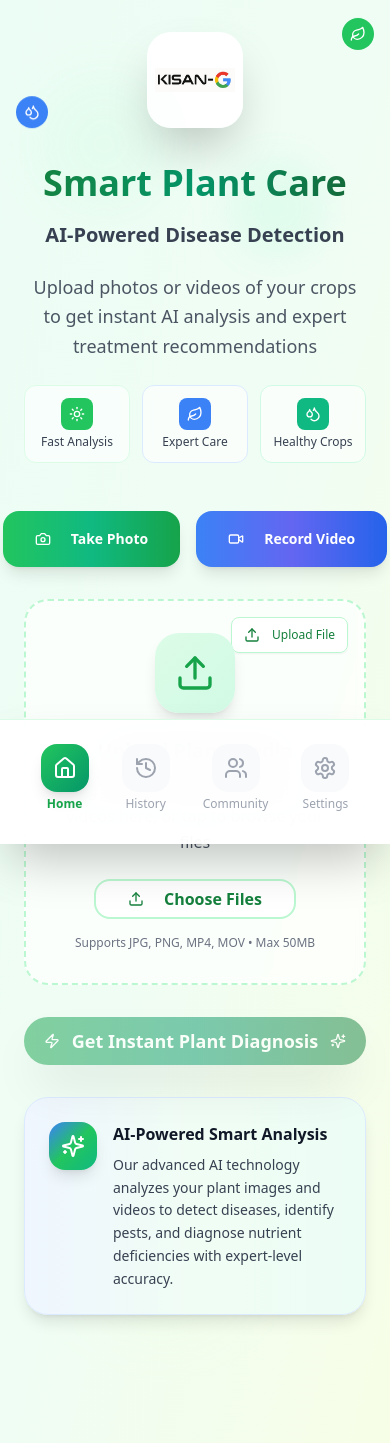
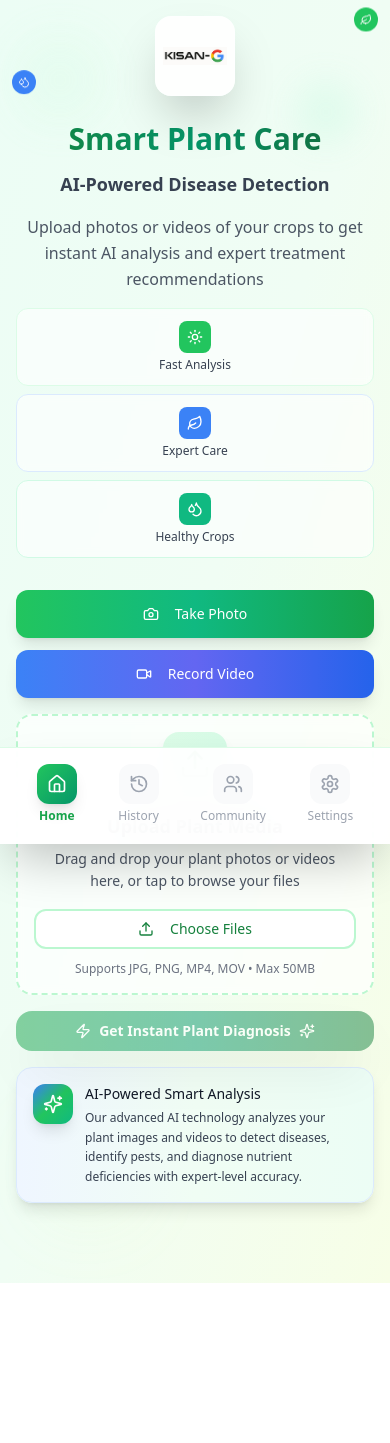
Before and after one commit to charantejayadavaerpula/plant-doctor-vedio, a React (Vite) app: page / in a window 390 px wide. After the commit the page ends 1283 px from the top, so only its background shows below. Built offline with nearby package versions, Linux system fonts and the light colour scheme.

Commit message:
Refactor: Implement responsive UI design
Adjusted the UI to provide different layouts and components for mobile and desktop devices.

```diff
--- a/src/components/MediaUpload.tsx
+++ b/src/components/MediaUpload.tsx
@@ -108,31 +108,31 @@ export const MediaUpload = ({ onAnalysisComplete, isAnalyzing, setIsAnalyzing }:
   }
 
   return (
-    <div className="space-y-8 animate-fade-in">
-      {/* Enhanced Camera Options */}
-      <div className="flex gap-4 justify-center">
+    <div className="space-y-4 md:space-y-8 animate-fade-in">
+      {/* Camera Options - Mobile: Stacked, Desktop: Side by side */}
+      <div className="flex flex-col sm:flex-row gap-3 sm:gap-4 justify-center">
         <Button
           onClick={() => openCamera('photo')}
           disabled={isAnalyzing}
-          className="h-14 px-8 bg-gradient-to-r from-green-500 via-emerald-500 to-green-600 hover:from-green-600 hover:via-emerald-600 hover:to-green-700 text-white rounded-2xl flex items-center space-x-3 shadow-lg hover:shadow-xl transition-all duration-300 hover:scale-105 border-0"
+          className="h-12 sm:h-14 px-6 sm:px-8 bg-gradient-to-r from-green-500 via-emerald-500 to-green-600 hover:from-green-600 hover:via-emerald-600 hover:to-green-700 text-white rounded-xl sm:rounded-2xl flex items-center justify-center space-x-2 sm:space-x-3 shadow-lg hover:shadow-xl transition-all duration-300 hover:scale-105 border-0 w-full sm:w-auto"
         >
-          <Camera className="h-5 w-5" />
-          <span className="font-semibold">Take Photo</span>
+          <Camera className="h-4 w-4 sm:h-5 sm:w-5" />
+          <span className="font-medium sm:font-semibold text-sm sm:text-base">Take Photo</span>
         </Button>
 
         <Button
           onClick={() => openCamera('video')}
           disabled={isAnalyzing}
-          className="h-14 px-8 bg-gradient-to-r from-blue-500 via-indigo-500 to-blue-600 hover:from-blue-600 hover:via-indigo-600 hover:to-blue-700 text-white rounded-2xl flex items-center space-x-3 shadow-lg hover:shadow-xl transition-all duration-300 hover:scale-105 border-0"
+          className="h-12 sm:h-14 px-6 sm:px-8 bg-gradient-to-r from-blue-500 via-indigo-500 to-blue-600 hover:from-blue-600 hover:via-indigo-600 hover:to-blue-700 text-white rounded-xl sm:rounded-2xl flex items-center justify-center space-x-2 sm:space-x-3 shadow-lg hover:shadow-xl transition-all duration-300 hover:scale-105 border-0 w-full sm:w-auto"
         >
-          <Video className="h-5 w-5" />
-          <span className="font-semibold">Record Video</span>
+          <Video className="h-4 w-4 sm:h-5 sm:w-5" />
+          <span className="font-medium sm:font-semibold text-sm sm:text-base">Record Video</span>
         </Button>
       </div>
 
-      {/* Enhanced Upload Area */}
+      {/* Upload Area - Mobile: Compact, Desktop: Spacious */}
       <div
-        className={`relative border-2 border-dashed rounded-3xl p-8 text-center transition-all duration-500 hover:shadow-xl ${
+        className={`relative border-2 border-dashed rounded-2xl sm:rounded-3xl p-4 sm:p-8 text-center transition-all duration-500 hover:shadow-xl ${
           dragActive
             ? "border-green-400 bg-gradient-to-br from-green-50 to-emerald-50 scale-[1.02] shadow-lg"
             : "border-green-200 bg-white/70 backdrop-blur-sm hover:border-green-300 hover:bg-gradient-to-br hover:from-green-50/50 hover:to-emerald-50/50"
@@ -142,41 +142,44 @@ export const MediaUpload = ({ onAnalysisComplete, isAnalyzing, setIsAnalyzing }:
         onDragOver={handleDrag}
         onDrop={handleDrop}
       >
-        {/* Small Upload Button */}
-        <div className="absolute top-4 right-4">
+        {/* Small Upload Button - Only on Desktop */}
+        <div className="absolute top-3 right-3 sm:top-4 sm:right-4 hidden sm:block">
           <Button
             size="sm"
             variant="outline"
             onClick={() => fileInputRef.current?.click()}
             disabled={isAnalyzing}
-            className="bg-white/90 backdrop-blur-sm border-green-200 text-green-700 hover:bg-green-50 hover:border-green-300 px-3 py-1.5 rounded-lg text-xs font-medium shadow-sm"
+            className="bg-white/90 backdrop-blur-sm border-green-200 text-green-700 hover:bg-green-50 hover:border-green-300 px-2 sm:px-3 py-1 sm:py-1.5 rounded-lg text-xs font-medium shadow-sm"
           >
             <Upload className="h-3 w-3 mr-1" />
-            Upload File
+            <span className="hidden sm:inline">Upload File</span>
           </Button>
         </div>
 
         <div className="relative flex flex-col items-center">
-          <div className="w-20 h-20 bg-gradient-to-br from-green-100 to-emerald-100 rounded-3xl flex items-center justify-center mb-6 shadow-lg hover:scale-110 transition-transform duration-300">
-            <Upload className="h-10 w-10 text-green-600" />
+          {/* Upload Icon - Mobile: Smaller, Desktop: Larger */}
+          <div className="w-16 h-16 sm:w-20 sm:h-20 bg-gradient-to-br from-green-100 to-emerald-100 rounded-2xl sm:rounded-3xl flex items-center justify-center mb-4 sm:mb-6 shadow-lg hover:scale-110 transition-transform duration-300">
+            <Upload className="h-8 w-8 sm:h-10 sm:w-10 text-green-600" />
           </div>
 
-          <h3 className="text-xl font-bold text-gray-900 mb-3">Upload Plant Media</h3>
-          <p className="text-gray-600 mb-6 text-base leading-relaxed max-w-sm">
+          {/* Title - Mobile: Smaller, Desktop: Larger */}
+          <h3 className="text-lg sm:text-xl font-bold text-gray-900 mb-2 sm:mb-3">Upload Plant Media</h3>
+          <p className="text-gray-600 mb-4 sm:mb-6 text-sm sm:text-base leading-relaxed max-w-sm px-2 sm:px-0">
             Drag and drop your plant photos or videos here, or tap to browse your files
           </p>
 
+          {/* Browse Button - Mobile: Full width, Desktop: Inline */}
           <Button
             variant="outline"
             onClick={() => fileInputRef.current?.click()}
             disabled={isAnalyzing}
-            className="border-2 border-green-200 text-green-700 hover:bg-green-50 hover:border-green-300 px-8 py-3 rounded-2xl font-semibold text-base hover:scale-105 transition-all duration-300"
+            className="border-2 border-green-200 text-green-700 hover:bg-green-50 hover:border-green-300 px-6 sm:px-8 py-2 sm:py-3 rounded-xl sm:rounded-2xl font-medium sm:font-semibold text-sm sm:text-base hover:scale-105 transition-all duration-300 w-full sm:w-auto"
           >
-            <Upload className="h-5 w-5 mr-3" />
+            <Upload className="h-4 w-4 sm:h-5 sm:w-5 mr-2 sm:mr-3" />
             Choose Files
           </Button>
 
-          <p className="text-xs text-gray-500 mt-4">
+          <p className="text-xs text-gray-500 mt-3 sm:mt-4">
             Supports JPG, PNG, MP4, MOV • Max 50MB
           </p>
 
@@ -190,64 +193,64 @@ export const MediaUpload = ({ onAnalysisComplete, isAnalyzing, setIsAnalyzing }:
         </div>
       </div>
 
-      {/* Enhanced Selected File Display */}
+      {/* Selected File Display - Mobile: Compact, Desktop: Spacious */}
       {selectedFile && (
-        <div className="bg-white/90 backdrop-blur-sm rounded-3xl p-6 border border-green-100 shadow-lg animate-scale-in">
+        <div className="bg-white/90 backdrop-blur-sm rounded-2xl sm:rounded-3xl p-4 sm:p-6 border border-green-100 shadow-lg animate-scale-in">
           <div className="flex items-center justify-between">
             <div className="flex items-center flex-1">
-              <div className="w-16 h-16 bg-gradient-to-br from-green-500 to-emerald-600 rounded-2xl flex items-center justify-center mr-4 shadow-lg">
+              <div className="w-12 h-12 sm:w-16 sm:h-16 bg-gradient-to-br from-green-500 to-emerald-600 rounded-xl sm:rounded-2xl flex items-center justify-center mr-3 sm:mr-4 shadow-lg">
                 {selectedFile.type.startsWith('video/') ? (
-                  <Video className="h-8 w-8 text-white" />
+                  <Video className="h-6 w-6 sm:h-8 sm:w-8 text-white" />
                 ) : (
-                  <Image className="h-8 w-8 text-white" />
+                  <Image className="h-6 w-6 sm:h-8 sm:w-8 text-white" />
                 )}
               </div>
               <div className="flex-1 min-w-0">
-                <p className="font-bold text-gray-900 text-base truncate">{selectedFile.name}</p>
-                <p className="text-sm text-gray-600 mt-1 flex items-center">
+                <p className="font-medium sm:font-bold text-gray-900 text-sm sm:text-base truncate">{selectedFile.name}</p>
+                <p className="text-xs sm:text-sm text-gray-600 mt-1 flex items-center">
                   <span>{(selectedFile.size / 1024 / 1024).toFixed(2)} MB</span>
                   <span className="mx-2">•</span>
                   <span className="uppercase font-medium">{selectedFile.type.split('/')[1]}</span>
                 </p>
               </div>
-              <div className="ml-4">
-                <CheckCircle className="h-7 w-7 text-green-500" />
+              <div className="ml-3 sm:ml-4">
+                <CheckCircle className="h-5 w-5 sm:h-7 sm:w-7 text-green-500" />
               </div>
             </div>
           </div>
         </div>
       )}
 
-      {/* Enhanced Analysis Button */}
+      {/* Analysis Button - Mobile: Full width, Desktop: Centered */}
       <Button
         onClick={handleAnalyze}
         disabled={!selectedFile || isAnalyzing}
-        className="w-full bg-gradient-to-r from-green-600 via-emerald-600 to-green-700 hover:from-green-700 hover:via-emerald-700 hover:to-green-800 text-white py-6 rounded-3xl text-lg font-bold shadow-2xl disabled:opacity-50 disabled:cursor-not-allowed transition-all duration-300 hover:scale-[1.02] border-0"
+        className="w-full bg-gradient-to-r from-green-600 via-emerald-600 to-green-700 hover:from-green-700 hover:via-emerald-700 hover:to-green-800 text-white py-4 sm:py-6 rounded-2xl sm:rounded-3xl text-base sm:text-lg font-bold shadow-2xl disabled:opacity-50 disabled:cursor-not-allowed transition-all duration-300 hover:scale-[1.02] border-0"
       >
         {isAnalyzing ? (
-          <div className="flex items-center">
-            <div className="w-6 h-6 border-3 border-white border-t-transparent rounded-full animate-spin mr-3"></div>
-            <Sparkles className="h-5 w-5 mr-2 animate-pulse" />
-            Analyzing Your Plant...
+          <div className="flex items-center justify-center">
+            <div className="w-5 h-5 sm:w-6 sm:h-6 border-2 sm:border-3 border-white border-t-transparent rounded-full animate-spin mr-2 sm:mr-3"></div>
+            <Sparkles className="h-4 w-4 sm:h-5 sm:w-5 mr-2 animate-pulse" />
+            <span className="text-sm sm:text-base">Analyzing Your Plant...</span>
           </div>
         ) : (
           <div className="flex items-center justify-center">
-            <Zap className="h-6 w-6 mr-3" />
-            Get Instant Plant Diagnosis
-            <Sparkles className="h-5 w-5 ml-3" />
+            <Zap className="h-5 w-5 sm:h-6 sm:w-6 mr-2 sm:mr-3" />
+            <span className="text-sm sm:text-base">Get Instant Plant Diagnosis</span>
+            <Sparkles className="h-4 w-4 sm:h-5 sm:w-5 ml-2 sm:ml-3" />
           </div>
         )}
       </Button>
 
-      {/* Enhanced Info Section */}
-      <div className="bg-gradient-to-r from-blue-50 via-green-50 to-emerald-50 rounded-3xl p-6 border border-blue-100 shadow-lg">
-        <div className="flex items-start space-x-4">
-          <div className="w-12 h-12 bg-gradient-to-br from-blue-500 via-green-500 to-emerald-500 rounded-2xl flex items-center justify-center flex-shrink-0 shadow-lg">
-            <Sparkles className="h-6 w-6 text-white" />
+      {/* Info Section - Mobile: Compact, Desktop: Spacious */}
+      <div className="bg-gradient-to-r from-blue-50 via-green-50 to-emerald-50 rounded-2xl sm:rounded-3xl p-4 sm:p-6 border border-blue-100 shadow-lg">
+        <div className="flex items-start space-x-3 sm:space-x-4">
+          <div className="w-10 h-10 sm:w-12 sm:h-12 bg-gradient-to-br from-blue-500 via-green-500 to-emerald-500 rounded-xl sm:rounded-2xl flex items-center justify-center flex-shrink-0 shadow-lg">
+            <Sparkles className="h-5 w-5 sm:h-6 sm:w-6 text-white" />
           </div>
           <div>
-            <h4 className="font-bold text-gray-900 mb-2 text-base">AI-Powered Smart Analysis</h4>
-            <p className="text-gray-700 text-sm leading-relaxed">
+            <h4 className="font-medium sm:font-bold text-gray-900 mb-1 sm:mb-2 text-sm sm:text-base">AI-Powered Smart Analysis</h4>
+            <p className="text-gray-700 text-xs sm:text-sm leading-relaxed">
               Our advanced AI technology analyzes your plant images and videos to detect diseases, identify pests, and diagnose nutrient deficiencies with expert-level accuracy.
             </p>
           </div>
--- a/src/pages/Index.tsx
+++ b/src/pages/Index.tsx
@@ -10,51 +10,51 @@ const Index = () => {
 
   return (
     <div className="min-h-screen bg-gradient-to-br from-emerald-50 via-green-50 to-lime-50 relative overflow-hidden">
-      {/* Decorative Background Elements */}
+      {/* Decorative Background Elements - Different for mobile/desktop */}
       <div className="absolute inset-0 overflow-hidden pointer-events-none">
-        <div className="absolute top-20 left-10 w-32 h-32 bg-green-200/20 rounded-full blur-xl animate-pulse"></div>
-        <div className="absolute top-40 right-16 w-24 h-24 bg-emerald-200/30 rounded-full blur-lg animate-pulse delay-1000"></div>
-        <div className="absolute bottom-32 left-20 w-40 h-40 bg-lime-200/20 rounded-full blur-2xl animate-pulse delay-500"></div>
+        <div className="absolute top-10 sm:top-20 left-5 sm:left-10 w-20 sm:w-32 h-20 sm:h-32 bg-green-200/20 rounded-full blur-xl animate-pulse"></div>
+        <div className="absolute top-20 sm:top-40 right-8 sm:right-16 w-16 sm:w-24 h-16 sm:h-24 bg-emerald-200/30 rounded-full blur-lg animate-pulse delay-1000"></div>
+        <div className="absolute bottom-16 sm:bottom-32 left-10 sm:left-20 w-24 sm:w-40 h-24 sm:h-40 bg-lime-200/20 rounded-full blur-2xl animate-pulse delay-500"></div>
       </div>
 
-      {/* Main Content */}
-      <div className="relative px-6 py-8 pb-32">
-        {/* Enhanced Hero Section */}
-        <div className="text-center mb-12 animate-fade-in">
-          {/* Logo with Animation */}
-          <div className="relative mb-8">
-            <div className="w-24 h-24 bg-white/90 backdrop-blur-sm rounded-3xl flex items-center justify-center mx-auto shadow-2xl border border-white/20 hover:scale-105 transition-all duration-300">
+      {/* Main Content - Mobile: Compact padding, Desktop: Spacious */}
+      <div className="relative px-4 sm:px-6 py-4 sm:py-8 pb-20 sm:pb-32">
+        {/* Hero Section - Mobile: Smaller, Desktop: Larger */}
+        <div className="text-center mb-8 sm:mb-12 animate-fade-in">
+          {/* Logo with Animation - Mobile: Smaller, Desktop: Larger */}
+          <div className="relative mb-6 sm:mb-8">
+            <div className="w-20 h-20 sm:w-24 sm:h-24 bg-white/90 backdrop-blur-sm rounded-2xl sm:rounded-3xl flex items-center justify-center mx-auto shadow-2xl border border-white/20 hover:scale-105 transition-all duration-300">
               <img
                 src="/lovable-uploads/4d3c17f7-561d-4920-b95d-b6e89e18aaff.png"
                 alt="KISAN-G Logo"
-                className="w-20 h-auto object-contain"
+                className="w-16 sm:w-20 h-auto object-contain"
               />
             </div>
-            {/* Floating Icons */}
-            <div className="absolute -top-2 -right-2 w-8 h-8 bg-green-500 rounded-full flex items-center justify-center animate-bounce delay-300">
-              <Leaf className="h-4 w-4 text-white" />
+            {/* Floating Icons - Mobile: Smaller, Desktop: Larger */}
+            <div className="absolute -top-1 -right-1 sm:-top-2 sm:-right-2 w-6 h-6 sm:w-8 sm:h-8 bg-green-500 rounded-full flex items-center justify-center animate-bounce delay-300">
+              <Leaf className="h-3 w-3 sm:h-4 sm:w-4 text-white" />
             </div>
-            <div className="absolute -bottom-2 -left-2 w-8 h-8 bg-blue-500 rounded-full flex items-center justify-center animate-bounce delay-700">
-              <Droplets className="h-4 w-4 text-white" />
+            <div className="absolute -bottom-1 -left-1 sm:-bottom-2 sm:-left-2 w-6 h-6 sm:w-8 sm:h-8 bg-blue-500 rounded-full flex items-center justify-center animate-bounce delay-700">
+              <Droplets className="h-3 w-3 sm:h-4 sm:w-4 text-white" />
             </div>
           </div>
 
-          {/* Title with Gradient */}
-          <h1 className="text-4xl md:text-5xl font-bold bg-gradient-to-r from-green-700 via-emerald-600 to-green-800 bg-clip-text text-transparent mb-4 leading-tight">
+          {/* Title with Gradient - Mobile: Smaller, Desktop: Larger */}
+          <h1 className="text-3xl sm:text-4xl md:text-5xl font-bold bg-gradient-to-r from-green-700 via-emerald-600 to-green-800 bg-clip-text text-transparent mb-3 sm:mb-4 leading-tight">
             Smart Plant Care
           </h1>
-          <h2 className="text-xl font-semibold text-gray-700 mb-6">
+          <h2 className="text-lg sm:text-xl font-semibold text-gray-700 mb-4 sm:mb-6">
             AI-Powered Disease Detection
           </h2>
 
-          {/* Description with Icons */}
-          <div className="max-w-md mx-auto mb-8">
-            <p className="text-gray-600 text-lg leading-relaxed mb-6">
+          {/* Description - Mobile: Compact, Desktop: Spacious */}
+          <div className="max-w-sm sm:max-w-md mx-auto mb-6 sm:mb-8">
+            <p className="text-gray-600 text-base sm:text-lg leading-relaxed mb-4 sm:mb-6 px-2 sm:px-0">
               Upload photos or videos of your crops to get instant AI analysis and expert treatment recommendations
             </p>
 
-            {/* Feature Cards - Made Smaller */}
-            <div className="grid grid-cols-3 gap-3 mb-8">
+            {/* Feature Cards - Mobile: Smaller grid, Desktop: Inline */}
+            <div className="grid grid-cols-1 sm:grid-cols-3 gap-2 sm:gap-3 mb-6 sm:mb-8">
               <div className="bg-white/60 backdrop-blur-sm rounded-xl p-3 border border-green-100 hover:bg-white/80 transition-all duration-300 hover:scale-105">
                 <div className="w-8 h-8 bg-green-500 rounded-lg flex items-center justify-center mx-auto mb-1">
                   <Sun className="h-4 w-4 text-white" />
@@ -84,44 +84,44 @@ const Index = () => {
         />
 
         {report && (
-          <div className="animate-fade-in">
+          <div className="animate-fade-in mt-4 sm:mt-0">
             <DiseaseReport report={report} />
           </div>
         )}
       </div>
 
-      {/* Enhanced Bottom Navigation */}
+      {/* Bottom Navigation - Mobile: Compact, Desktop: Standard */}
       <div className="fixed bottom-0 left-0 right-0 bg-white/95 backdrop-blur-xl border-t border-green-100 shadow-2xl">
-        <div className="px-6 py-4">
-          <div className="flex justify-around items-center max-w-md mx-auto">
-            <div className="flex flex-col items-center py-2 group">
-              <div className="w-12 h-12 bg-gradient-to-br from-green-500 to-emerald-600 rounded-2xl flex items-center justify-center mb-1 shadow-lg group-hover:scale-110 transition-all duration-300">
-                <Home className="h-6 w-6 text-white" />
+        <div className="px-4 sm:px-6 py-3 sm:py-4">
+          <div className="flex justify-around items-center max-w-sm sm:max-w-md mx-auto">
+            <div className="flex flex-col items-center py-1 sm:py-2 group">
+              <div className="w-10 h-10 sm:w-12 sm:h-12 bg-gradient-to-br from-green-500 to-emerald-600 rounded-xl sm:rounded-2xl flex items-center justify-center mb-1 shadow-lg group-hover:scale-110 transition-all duration-300">
+                <Home className="h-5 w-5 sm:h-6 sm:w-6 text-white" />
               </div>
               <span className="text-xs text-green-600 font-semibold">Home</span>
             </div>
-            <div className="flex flex-col items-center py-2 group">
-              <div className="w-12 h-12 bg-gray-50 hover:bg-green-50 rounded-2xl flex items-center justify-center mb-1 transition-all duration-300 group-hover:scale-110">
-                <History className="h-6 w-6 text-gray-400 group-hover:text-green-500" />
+            <div className="flex flex-col items-center py-1 sm:py-2 group">
+              <div className="w-10 h-10 sm:w-12 sm:h-12 bg-gray-50 hover:bg-green-50 rounded-xl sm:rounded-2xl flex items-center justify-center mb-1 transition-all duration-300 group-hover:scale-110">
+                <History className="h-5 w-5 sm:h-6 sm:w-6 text-gray-400 group-hover:text-green-500" />
               </div>
               <span className="text-xs text-gray-400 group-hover:text-green-500 transition-colors">History</span>
             </div>
-            <div className="flex flex-col items-center py-2 group">
-              <div className="w-12 h-12 bg-gray-50 hover:bg-green-50 rounded-2xl flex items-center justify-center mb-1 transition-all duration-300 group-hover:scale-110">
-                <Users className="h-6 w-6 text-gray-400 group-hover:text-green-500" />
+            <div className="flex flex-col items-center py-1 sm:py-2 group">
+              <div className="w-10 h-10 sm:w-12 sm:h-12 bg-gray-50 hover:bg-green-50 rounded-xl sm:rounded-2xl flex items-center justify-center mb-1 transition-all duration-300 group-hover:scale-110">
+                <Users className="h-5 w-5 sm:h-6 sm:w-6 text-gray-400 group-hover:text-green-500" />
               </div>
               <span className="text-xs text-gray-400 group-hover:text-green-500 transition-colors">Community</span>
             </div>
-            <div className="flex flex-col items-center py-2 group">
-              <div className="w-12 h-12 bg-gray-50 hover:bg-green-50 rounded-2xl flex items-center justify-center mb-1 transition-all duration-300 group-hover:scale-110">
-                <Settings className="h-6 w-6 text-gray-400 group-hover:text-green-500" />
+            <div className="flex flex-col items-center py-1 sm:py-2 group">
+              <div className="w-10 h-10 sm:w-12 sm:h-12 bg-gray-50 hover:bg-green-50 rounded-xl sm:rounded-2xl flex items-center justify-center mb-1 transition-all duration-300 group-hover:scale-110">
+                <Settings className="h-5 w-5 sm:h-6 sm:w-6 text-gray-400 group-hover:text-green-500" />
               </div>
               <span className="text-xs text-gray-400 group-hover:text-green-500 transition-colors">Settings</span>
             </div>
           </div>
         </div>
         {/* Safe area for phones with home indicators */}
-        <div className="h-2 bg-transparent"></div>
+        <div className="h-1 sm:h-2 bg-transparent"></div>
       </div>
     </div>
   );
```
